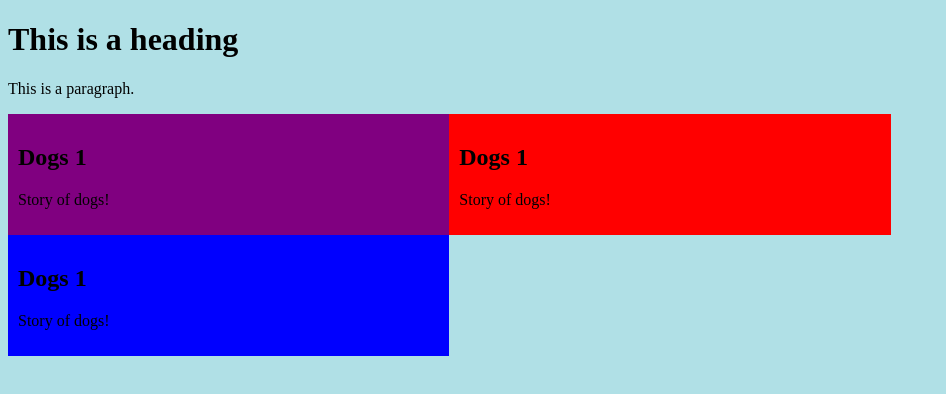
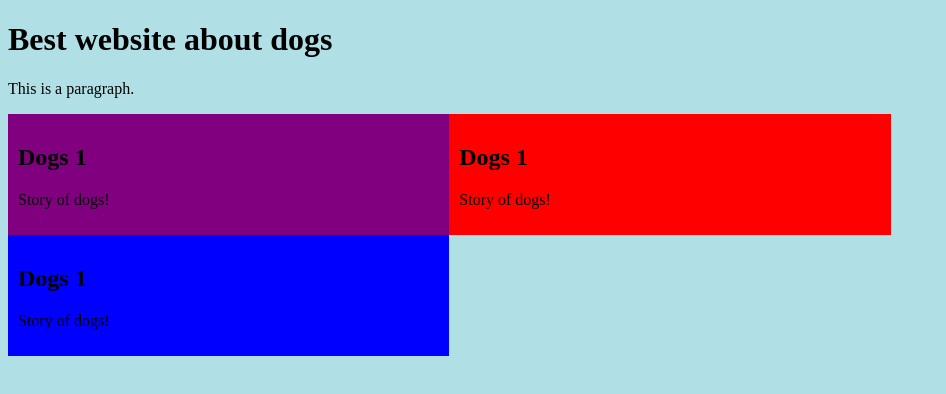
Before and after one commit to Lancastergraham/YouTubeGitHubTutorial, a plain HTML site: page index.html in a window 1280 px wide. Shown: the whole page, without its empty margins (0-946 px from the left). Drawn offline with Linux system fonts and the light colour scheme.

Commit message:
Update index.html
Made some changes to index.html changed title and headings.

```diff
--- a/index.html
+++ b/index.html
@@ -1,6 +1,9 @@
 <!DOCTYPE html>
 <html lang="en">
     <head>
+        <title>
+            Sweet Dawgs
+        </title>
         <style>
             .column {
                 float: left;
@@ -17,7 +20,7 @@
         </style>
     </head>
     <body style = "background-color: powderblue;">
-        <h1>This is a heading</h1>
+        <h1>Best website about dogs</h1>
         <p>This is a paragraph.</p>
 
         <div class = "row">
```
